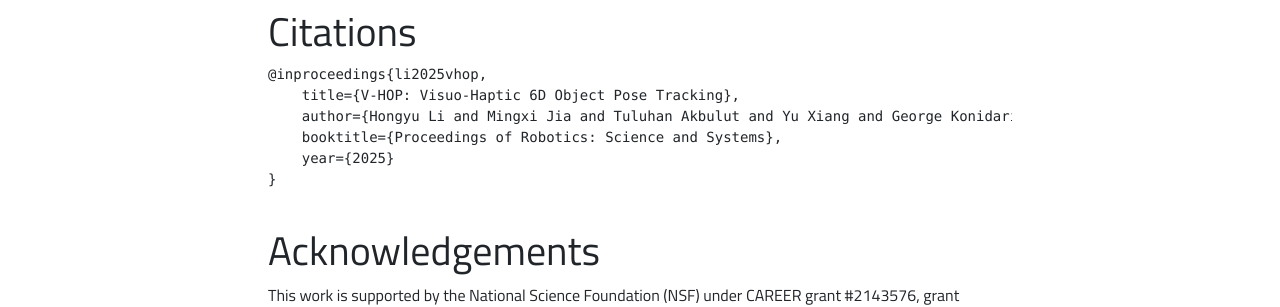
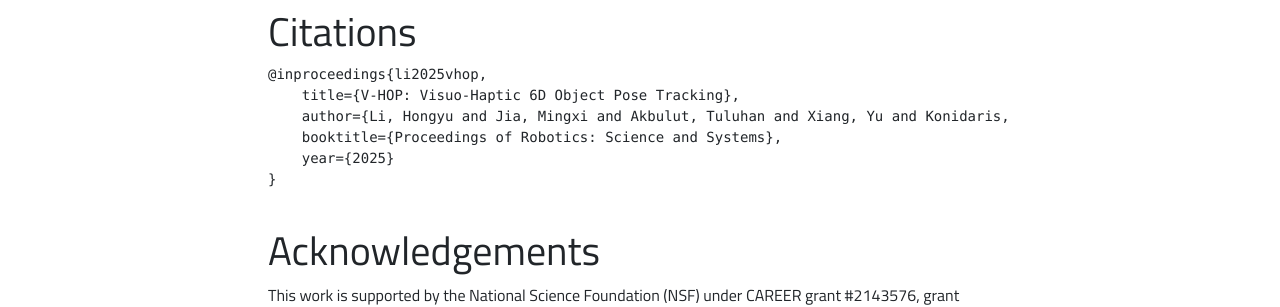
Before and after one commit to brown-ivl/brown-ivl.github.io, a Jekyll site: the page built from research/v-hop.md, in a window 1280 px wide and 900 px high, scrolled down 4385 px. Shown: the part 369-676 px from the top of the window. Built offline with Jekyll 4.4.1, drawn with Linux system fonts in a browser that asks for light colours.

Commit message:
fix v-hop bib

````diff
--- a/research/v-hop.md
+++ b/research/v-hop.md
@@ -80,7 +80,7 @@
 ```
 @inproceedings{li2025vhop,
     title={V-HOP: Visuo-Haptic 6D Object Pose Tracking},
-    author={Hongyu Li and Mingxi Jia and Tuluhan Akbulut and Yu Xiang and George Konidaris and Srinath Sridhar},
+    author={Li, Hongyu and Jia, Mingxi and Akbulut, Tuluhan and Xiang, Yu and Konidaris, George and Sridhar, Srinath},
     booktitle={Proceedings of Robotics: Science and Systems},
     year={2025}
 }
````
